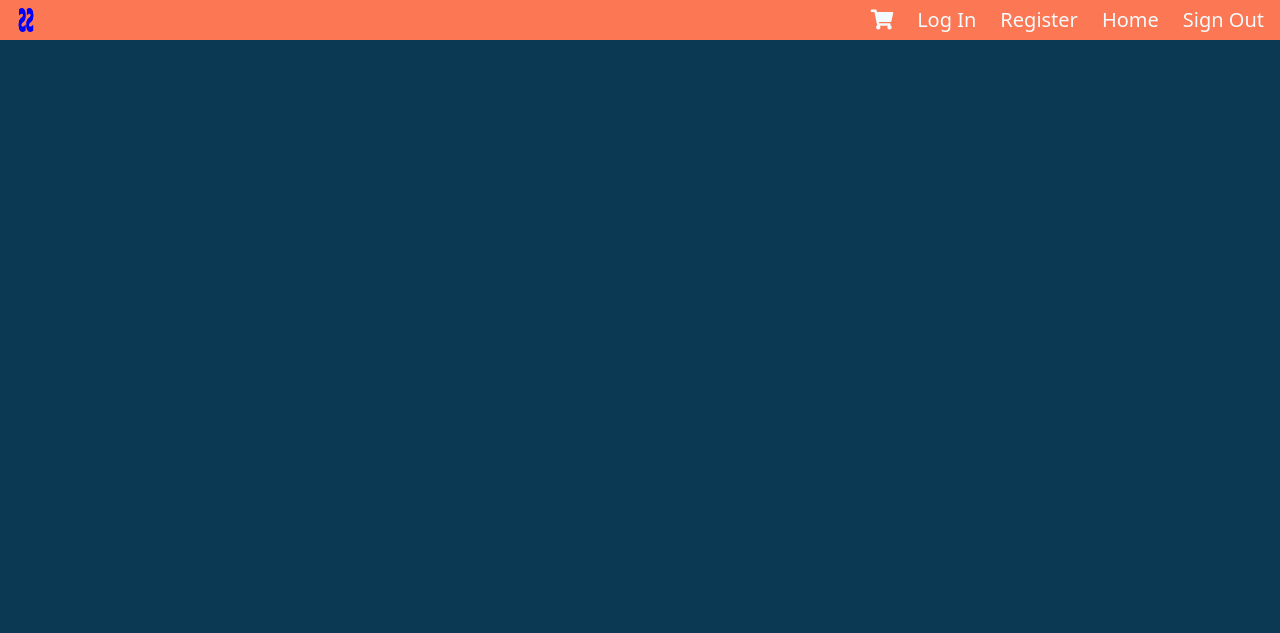
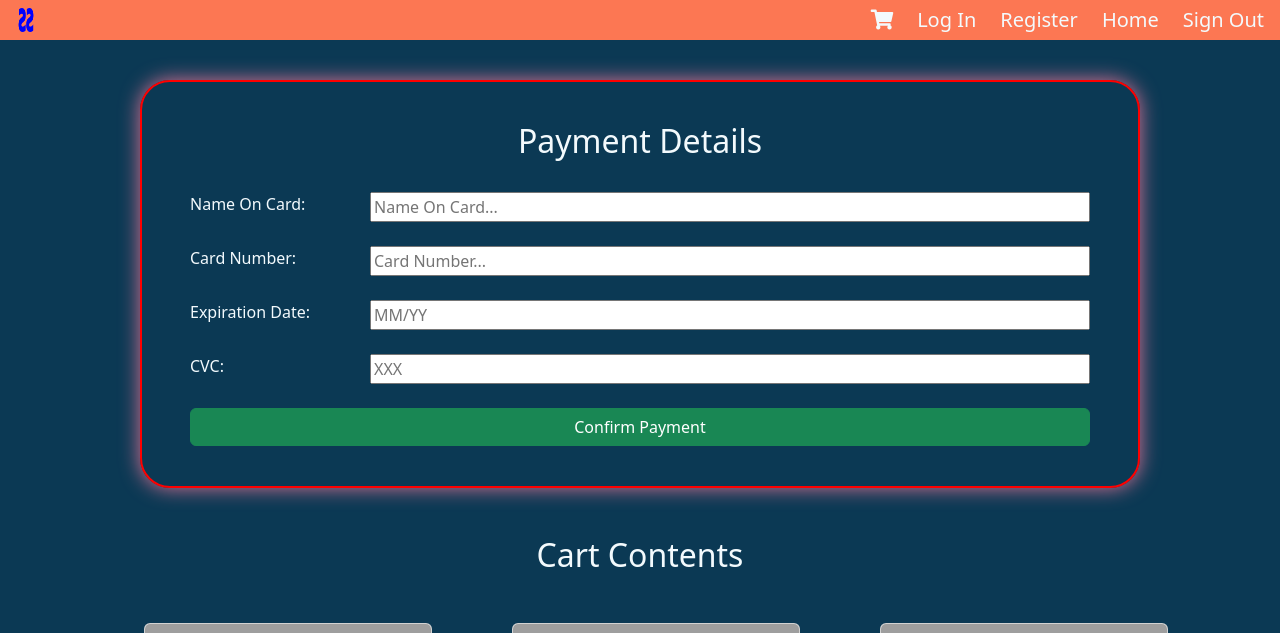
Before and after one commit to sirajms5/Clothing-Store, a PHP site: page /payment.html in a window 1280 px wide. Shown: the top 633 px of the page. Before the commit the page ends 40 px from the top, so only its background shows below. Run offline with PHP 8.4, Linux system fonts and the light colour scheme; some libraries are stand-ins or nearby versions; grey boxes are pictures that could not be loaded.

Commit message:
payment page

```diff
--- a/login.html
+++ b/login.html
@@ -38,9 +38,9 @@
             <form class="form-layout" id="log-in-form" name="log-in-form" method="post"
                 action="https://sirajsaleem.com/web/ticket-master/php/user-login.php">
                 <div class="form-element-package">
-                    <label for="username">Username</label>
-                    <input class="form-control" id="log-in-username" type="text" name="log-in-username"
-                        placeholder="User Name..." maxlength="15" required>
+                    <label for="username">Email</label>
+                    <input class="form-control" id="log-in-email" type="text" name="log-in-email"
+                        placeholder="Email..." maxlength="70" required>
                     <span id="username-error">Username does not exit.</span>
                 </div>
                 <div class="form-element-package">
--- a/payment.html
+++ b/payment.html
@@ -1,5 +1,6 @@
 <!DOCTYPE html>
 <html lang="en">
+
 <head>
     <meta charset="UTF-8">
     <meta name="viewport" content="width=device-width, initial-scale=1.0">
@@ -18,6 +19,7 @@
     <link rel="stylesheet" href="https://use.fontawesome.com/releases/v5.8.1/css/all.css"
         integrity="sha384-50oBUHEmvpQ+1lW4y57PTFmhCaXp0ML5d60M1M7uH2+nqUivzIebhndOJK28anvf" crossorigin="anonymous">
 </head>
+
 <body class="master">
     <header>
         <nav id="nav-bar">
@@ -32,7 +34,72 @@
         </nav>
     </header>
     <main id="main">
+        <section class="registration-section-content">
+            <h2 class="secondary-title">Payment Details</h2>
+            <form class="form-layout" id="payment-form" method="post"
+                action="https://sirajsaleem.com/web/ticket-master/php/post-ticket.php">
+                <div class="form-element-package">
+                    <label for="name-on-card">Name On Card:</label>
+                    <input class="input-details" id="name-on-card" type="text" name="name-on-card"
+                        placeholder="Name On Card..." maxlength="50">
+                </div>
+                <div class="form-element-package">
+                    <label for="card-number">Card Number:</label>
+                    <input class="input-details" id="card-number" type="text" name="card-number"
+                        placeholder="Card Number..." maxlength="16">
+                </div>
+                <div class="form-element-package">
+                    <label for="card-expiration-date">Expiration Date:</label>
+                    <input class="input-details" id="card-expiration-date" type="text" name="card-expiration-date"
+                        placeholder="MM/YY" maxlength="5">
+                </div>
+                <div class="form-element-package">
+                    <label for="card-cvc-number">CVC:</label>
+                    <input class="input-details" id="card-cvc-number" type="text" name="card-cvc-number"
+                        placeholder="XXX" maxlength="3">
+                </div>
+                <button class="btn btn-success" id="button-payment">Confirm Payment</button>
+            </form>
+        </section>
+        <section id="cart-contents">
+            <h2 class="secondary-title">Cart Contents</h2>
+            <ul id="cart-details-list">
+                <li class="card shopping-grid-item">
+                    <img src="..." class="card-img-top" alt="...">
+                    <div class="card-body">
+                        <h5 class="card-title">Card title</h5>
+                        <p class="card-text">Some quick example text to build on the card title and make up the bulk of
+                            the card's
+                            content.</p>
+                        <a href="#" class="btn btn-primary">Go somewhere</a>
+                    </div>
+                </li>
+                <li class="card shopping-grid-item">
+                    <img src="..." class="card-img-top" alt="...">
+                    <div class="card-body">
+                        <h5 class="card-title">Card title</h5>
+                        <p class="card-text">Some quick example text to build on the card title and make up the bulk of
+                            the card's
+                            content.</p>
+                        <a href="#" class="btn btn-primary">Go somewhere</a>
+                    </div>
+                </li>
+                <li class="card shopping-grid-item">
+                    <img src="..." class="card-img-top" alt="...">
+                    <div class="card-body">
+                        <h5 class="card-title">Card title</h5>
+                        <p class="card-text">Some quick example text to build on the card title and make up the bulk of
+                            the card's
+                            content.</p>
+                        <a href="#" class="btn btn-primary">Go somewhere</a>
+                    </div>
+                </li>
+            </ul>
+        </section>
+    </main>
+    <footer id="footer">
+        <p>Developed By Siraj</p>
+    </footer>
+</body>
 
-    </main>
-</body>
 </html>
--- a/styles/style.css
+++ b/styles/style.css
@@ -81,10 +81,15 @@
   max-width: 40rem !important;
 }
 
-#shopping-items {
+#shopping-items,
+#cart-details-list {
   display: grid;
   grid-template-columns: 1fr 1fr 1fr;
   gap: 5rem;
+  list-style: none;
+}
+
+#shopping-items {
   margin-top: 5rem;
 }
 
@@ -132,3 +137,10 @@
   color: orange;
   display: none;
 }
+
+/* payment page */
+
+#cart-contents,
+#cart-details-list {
+  margin-top: 3rem;
+}
```
Also changed, not shown: index.html (+15 -13 lines), register.html (+4 -4 lines).
